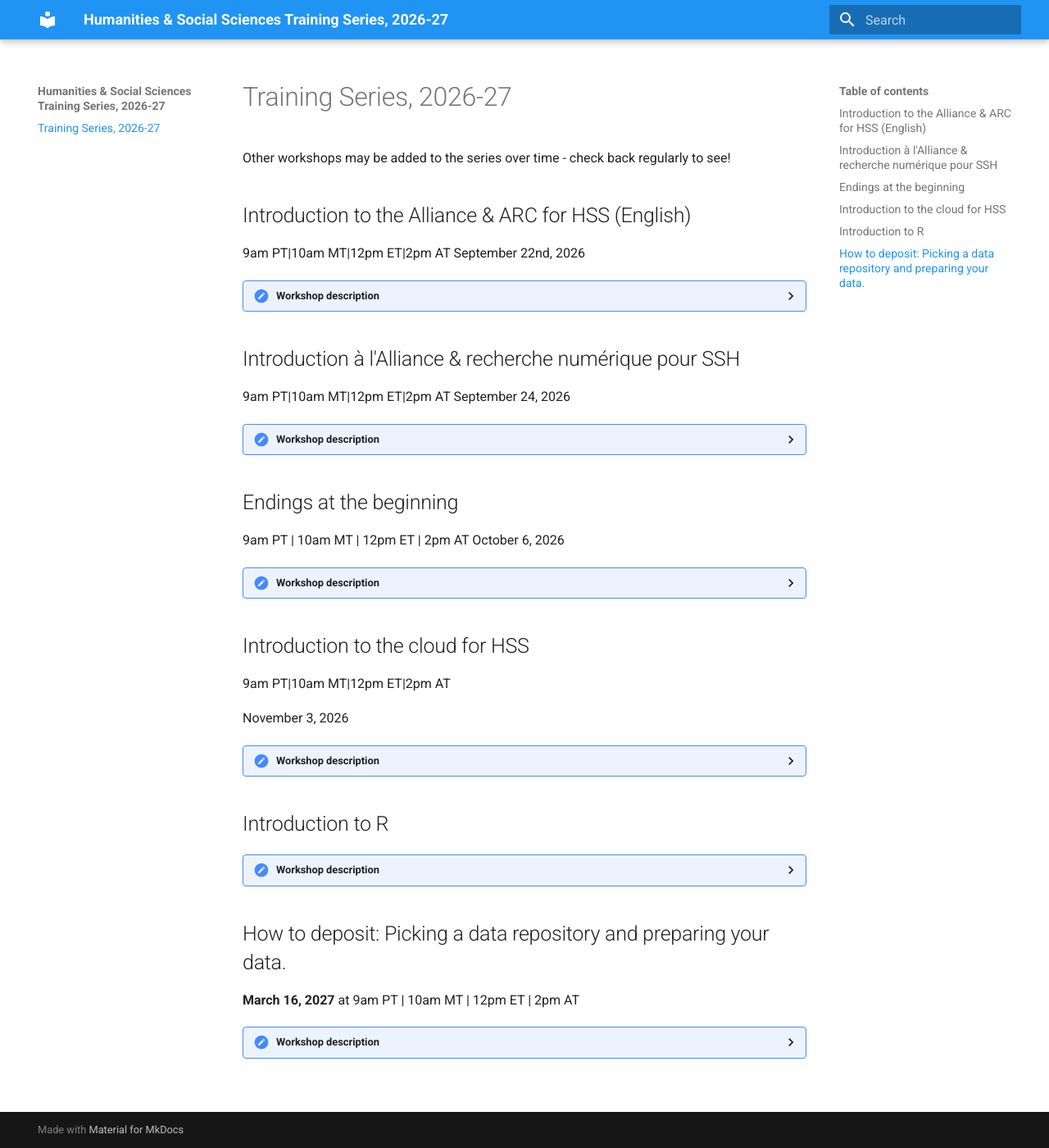
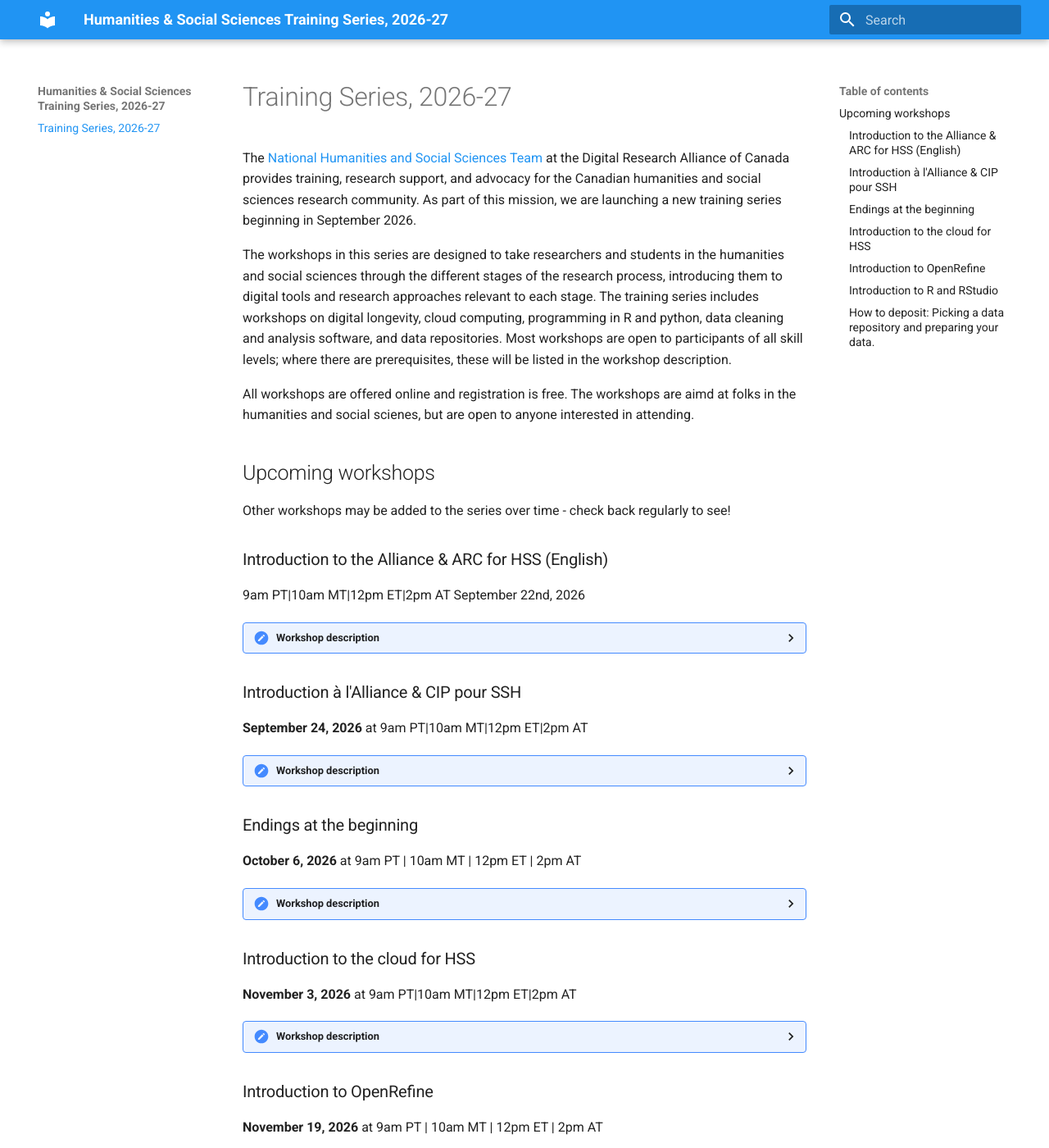
Before and after one commit to hss-nt/2026_training_series, an MkDocs documentation site: the page built from docs/index.md, in a window 1280 px wide and 1400 px high. Shown: the whole window at 82% size. Built offline with MkDocs 1.6.1 and Material for MkDocs 9.7.7, drawn with Linux system fonts in a browser that asks for light colours; some of the changed text lies outside the part shown.

Commit message:
adding workshop info and fixing some formatting

```diff
--- a/docs/index.md
+++ b/docs/index.md
@@ -1,6 +1,13 @@
+The [National Humanities and Social Sciences Team](https://docs.alliancecan.ca/wiki/Humanities_and_Social_Sciences) at the Digital Research Alliance of Canada provides training, research support, and advocacy for the Canadian humanities and social sciences research community. As part of this mission, we are launching a new training series beginning in September 2026.
+
+The workshops in this series are designed to take researchers and students in the humanities and social sciences through the different stages of the research process, introducing them to digital tools and research approaches relevant to each stage. The training series includes workshops on digital longevity, cloud computing, programming in R and python, data cleaning and analysis software, and data repositories. Most workshops are open to participants of all skill levels; where there are prerequisites, these will be listed in the workshop description.
+
+All workshops are offered online and registration is free. The workshops are aimd at folks in the humanities and social scienes, but are open to anyone interested in attending.
+
+## Upcoming workshops
 Other workshops may be added to the series over time - check back regularly to see!
 
-## Introduction to the Alliance & ARC for HSS (English)
+### Introduction to the Alliance & ARC for HSS (English)
 9am PT|10am MT|12pm ET|2pm AT
 September 22nd, 2026
 
@@ -11,9 +18,20 @@
 
     Instructor: [Maria Sigridur Finnsdottir](https://mariasfinnsdottir.ca/) is the Humanities and Social Sciences Specialist with the Digital Research Services team at the University of Alberta. She holds a PhD in Sociology awarded from the University of Toronto in 2024. Her research focuses on computational methods, political discourse, and gender. She is also the chair of the [National Humanities and Social Sciences Team](https://docs.alliancecan.ca/wiki/Humanities_and_Social_Sciences) at the Digital Research Alliance of Canada.
 
-## Introduction à l'Alliance & recherche numérique pour SSH
-9am PT|10am MT|12pm ET|2pm AT
-September 24, 2026
+### Introduction à l'Alliance & CIP pour SSH
+**September 24, 2026** at 9am PT|10am MT|12pm ET|2pm AT
+
+
+??? "Workshop description"
+
+    Duration: 1 hour
+    Language of instruction: French
+
+    Instructor:
+
+### Endings at the beginning
+**October 6, 2026** at 9am PT | 10am MT | 12pm ET | 2pm AT
+
 
 ??? "Workshop description"
 
@@ -22,9 +40,9 @@
 
     Instructor:
 
-## Endings at the beginning
-9am PT | 10am MT | 12pm ET | 2pm AT
-October 6, 2026
+### Introduction to the cloud for HSS
+
+**November 3, 2026** at 9am PT|10am MT|12pm ET|2pm AT
 
 ??? "Workshop description"
 
@@ -33,20 +51,23 @@
 
     Instructor:
 
-## Introduction to the cloud for HSS
+### Introduction to OpenRefine
 
-9am PT|10am MT|12pm ET|2pm AT
-
-November 3, 2026
+**November 19, 2026** at 9am PT | 10am MT | 12pm ET | 2pm AT
 
 ??? "Workshop description"
 
-    Duration: 1 hour
+    This session will introduce participants to OpenRefine, a powerful, free and open source tool to work with large datasets. We will quickly work through how to use OpenRefine to effectively clean and format tabular data while automatically tracking any changes. This session is suitable for beginners with no prior knowledge of OpenRefine. There are no prerequisite coding skills. While the examples and data used will be aimed at the Humanities and Social Sciences community, the session is open to anyone and everyone interested in learning about OpenRefine. View the workshop materials [here](https://mariasfinnsdottir.ca/openrefine_fall2025/).
+
+    Duration: 2 hours
     Language of instruction: English
 
-    Instructor:
+    Instructor: [Maria Sigridur Finnsdottir](https://mariasfinnsdottir.ca/) is the Humanities and Social Sciences Specialist with the Digital Research Services team at the University of Alberta. She holds a PhD in Sociology awarded from the University of Toronto in 2024. Her research focuses on computational methods, political discourse, and gender. She is also the chair of the [National Humanities and Social Sciences Team](https://docs.alliancecan.ca/wiki/Humanities_and_Social_Sciences) at the Digital Research Alliance of Canada.
 
-## Introduction to R
+
+### Introduction to R and RStudio
+
+**January 12, 2027** at 9am PT | 10am MT | 12pm ET | 2pm AT
 
 ??? "Workshop description"
 
@@ -58,7 +79,7 @@
     Instructor: [Maria Sigridur Finnsdottir](https://mariasfinnsdottir.ca/) is the Humanities and Social Sciences Specialist with the Digital Research Services team at the University of Alberta. She holds a PhD in Sociology awarded from the University of Toronto in 2024. Her research focuses on computational methods, political discourse, and gender. She is also the chair of the [National Humanities and Social Sciences Team](https://docs.alliancecan.ca/wiki/Humanities_and_Social_Sciences) at the Digital Research Alliance of Canada.
 
 
-## How to deposit: Picking a data repository and preparing your data.
+### How to deposit: Picking a data repository and preparing your data.
 
 **March 16, 2027** at 9am PT | 10am MT | 12pm ET | 2pm AT
 
```
